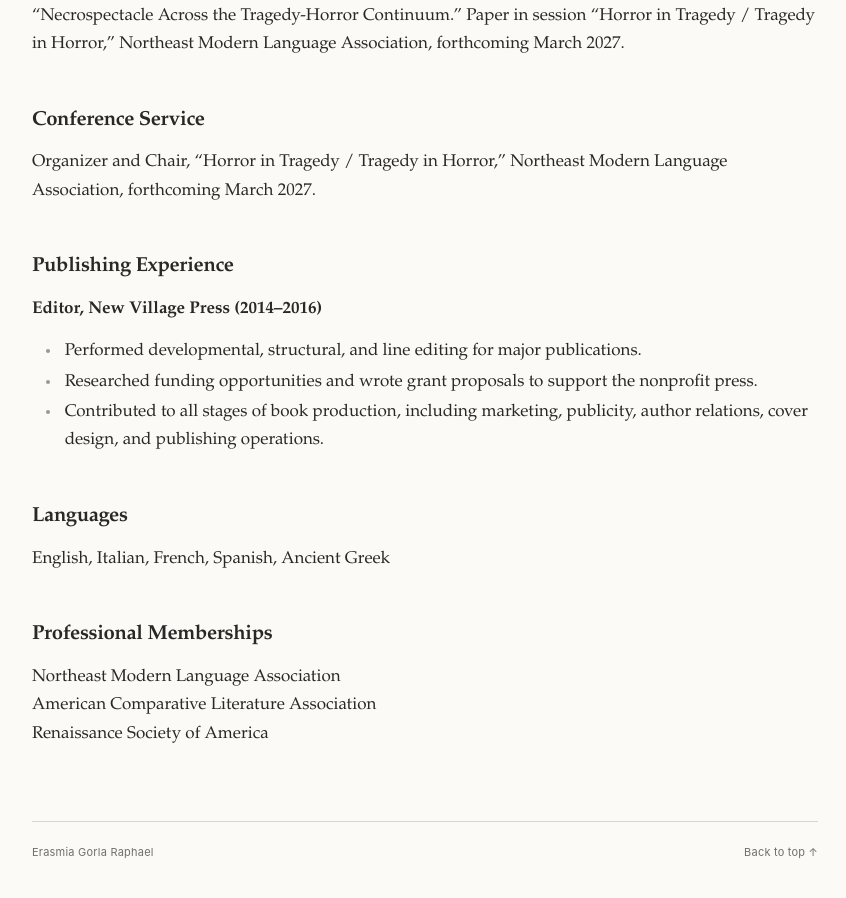
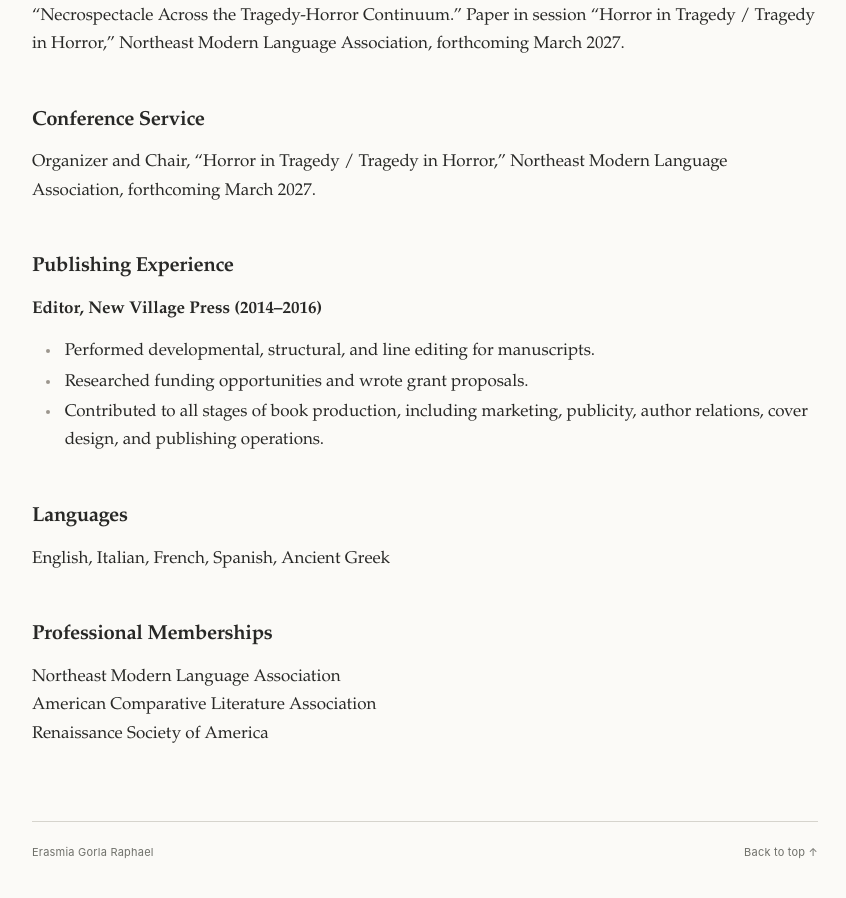
Before and after one commit to erasmiagorla/erasmiagorla.github.io, a Jekyll site: the page built from index.md, in a window 1280 px wide and 900 px high, scrolled down 1754 px. Shown: the whole window, without its empty margins (215-1061 px from the left). Built offline with Jekyll 4.4.1, drawn with Linux system fonts in a browser that asks for light colours.

Commit message:
Update index.md

```diff
--- a/index.md
+++ b/index.md
@@ -55,8 +55,8 @@ Organizer and Chair, “Horror in Tragedy / Tragedy in Horror,” Northeast Mode
 
 **Editor, New Village Press (2014–2016)**
 
-- Performed developmental, structural, and line editing for major publications.
-- Researched funding opportunities and wrote grant proposals to support the nonprofit press.
+- Performed developmental, structural, and line editing for manuscripts.
+- Researched funding opportunities and wrote grant proposals.
 - Contributed to all stages of book production, including marketing, publicity, author relations, cover design, and publishing operations.
 
 
```
